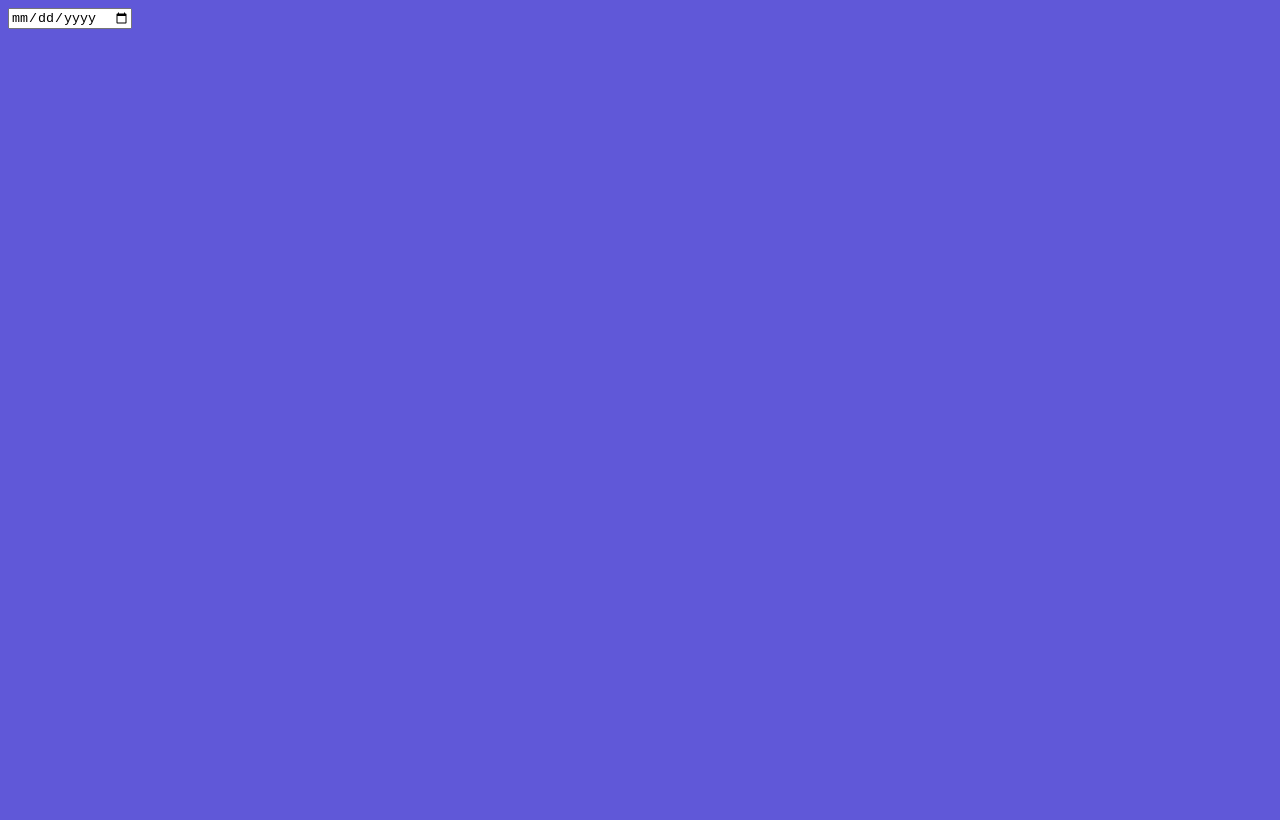
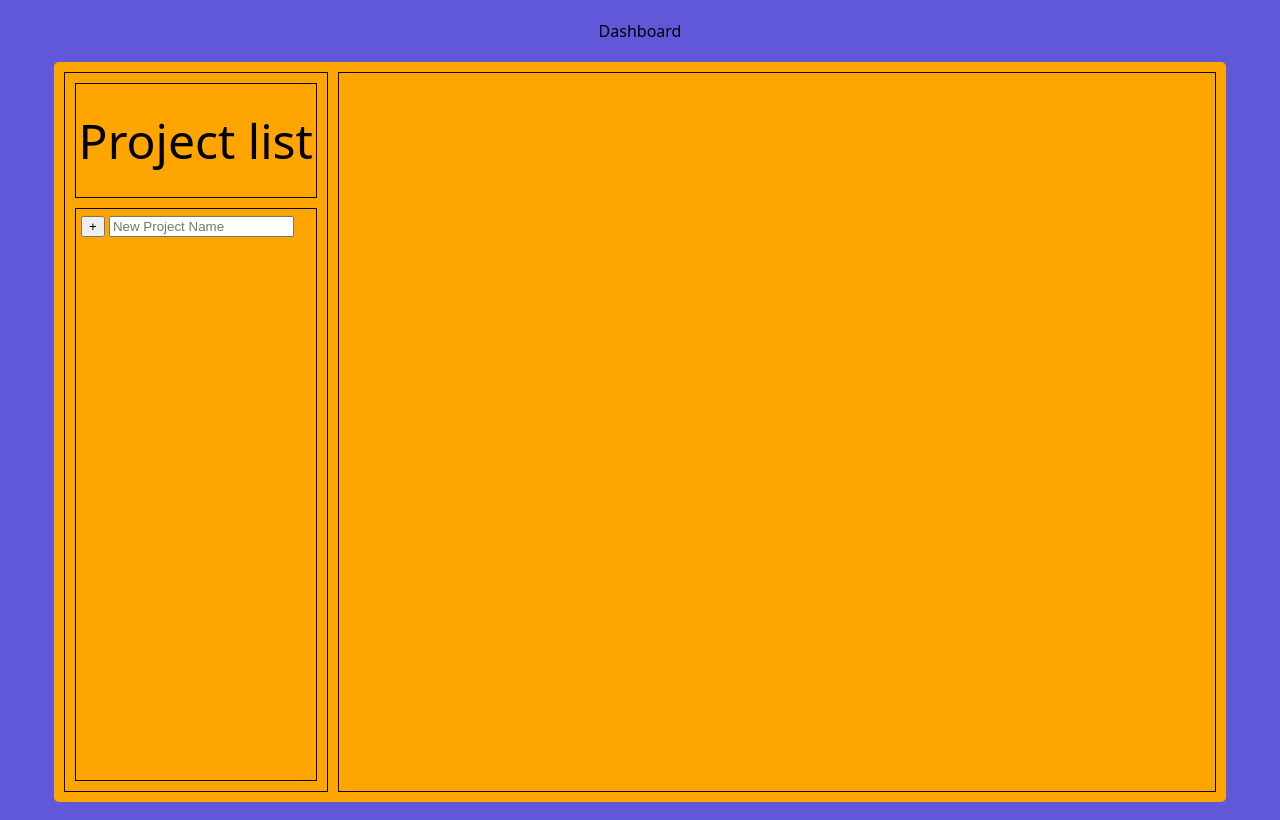
Before and after one commit to Mizaeron/todo-list, a website built with webpack: page src/template.html in a window 1280 px wide. Built offline with nearby package versions, Linux system fonts and the light colour scheme.

Commit message:
Create rough grid layout

```diff
--- a/src/index.js
+++ b/src/index.js
@@ -1,12 +1,2 @@
 import "./styles.css";
 import {compareAsc, format} from "date-fns";
-
-format(new Date(2014, 1, 11), "yyyy-MM-dd");
-
-const dates = [
-    new Date(1995, 6, 2),
-    new Date(2005, 3, 4),
-    new Date(1991, 2, 3)
-]
-
-console.log(dates);
--- a/src/styles.css
+++ b/src/styles.css
@@ -1,3 +1,45 @@
 body {
+    margin: 0;
+    box-sizing: border-box;
+    font-family: system-ui, -apple-system, BlinkMacSystemFont, 'Segoe UI', Roboto, Oxygen, Ubuntu, Cantarell, 'Open Sans', 'Helvetica Neue', sans-serif;
     background-color: rgb(96, 88, 216);
+    height: 100vh;
+    justify-items: center;
 }
+
+nav {
+    margin: 20px;
+}
+.container {
+    display: grid;
+    grid-template-columns: 1.5fr 5fr;
+    background-color: orange;
+    padding: 10px;
+    gap: 10px;
+    height: 90vh;
+    width: 90vw;
+    border-radius: 5px;
+}
+
+.container > div {
+    border: 1px solid black;
+}
+
+.projects {
+    display: grid;
+    grid-template-rows: 1fr 5fr;
+    gap: 10px;
+    padding: 10px;
+}
+.project-headline {
+    border: 1px solid black;
+    display: flex;
+    justify-content: center;
+    align-items: center;
+    font-size: 3rem;
+}
+
+.project-list {
+    border: 1px solid black;
+    padding: 5px;
+}
--- a/src/template.html
+++ b/src/template.html
@@ -6,8 +6,18 @@
     <title>Document</title>
 </head>
 <body>
-    <form action="" metod="post">
-        <input type="date" name="pick-date" id="date" min="2025-01-01">
-    </form>
+    <nav>Dashboard</nav>
+    <div class="container">
+        <div class="projects">
+            <div class="project-headline">Project list</div>
+            <div class="project-list">
+                        <div>
+                            <input type="submit" value="+"></input>
+                            <input type="text" id="new-project" placeholder="New Project Name">
+                        </div>
+            </div>
+        </div>
+        <div class="to-do"></div>
+    </div>
 </body>
 </html>
```
